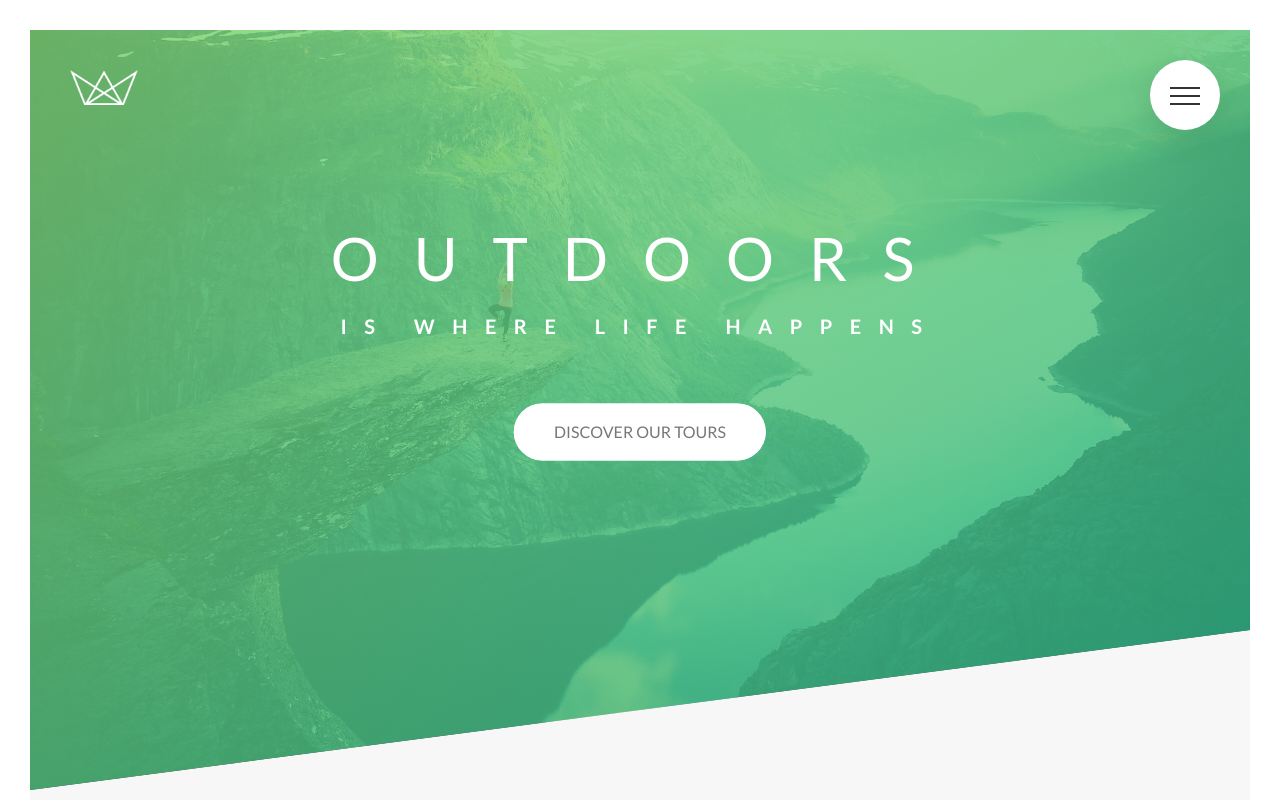
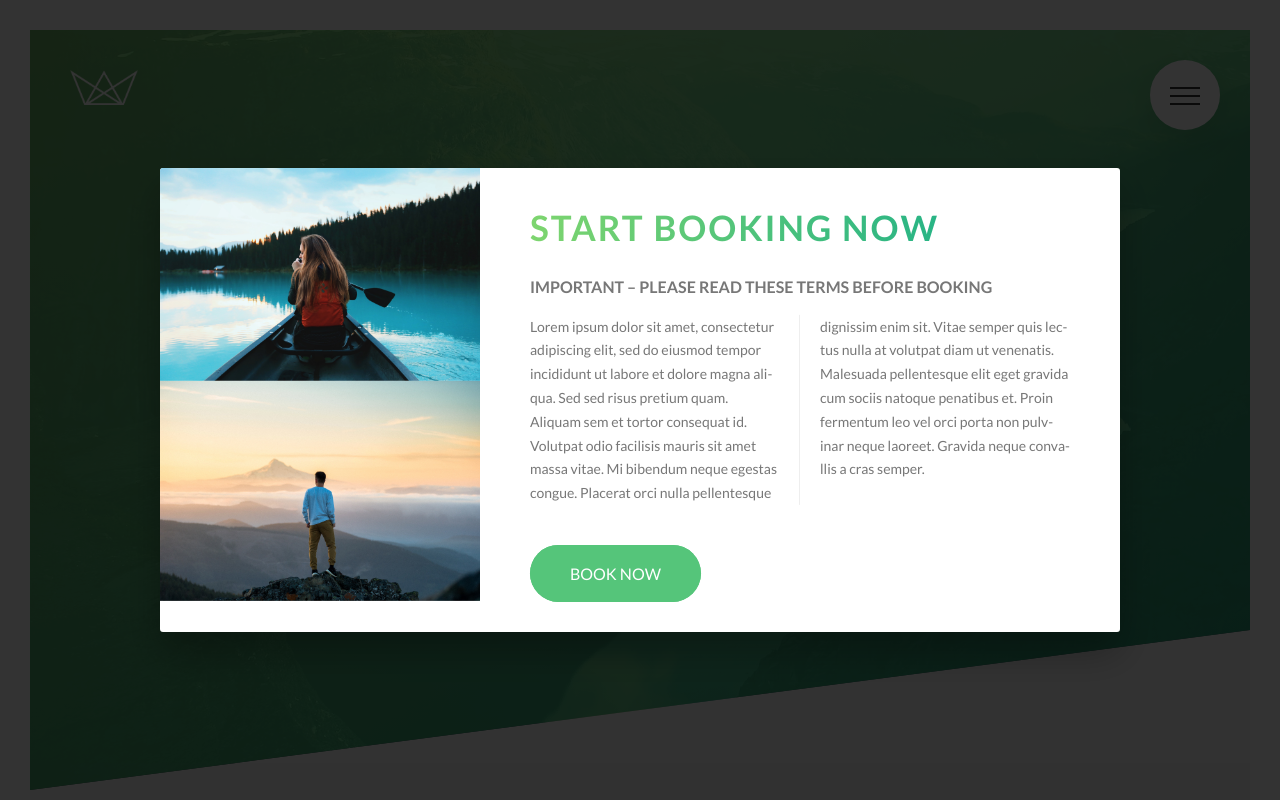
Before and after one commit to nitinporwal/Natours, a website: page index.html in a window 1280 px wide. Shown: the top 800 px of the page. Drawn offline with Linux system fonts and the light colour scheme.

Commit message:
add popup without functionality

```diff
--- a/index.html
+++ b/index.html
@@ -341,6 +341,28 @@
         </div>
       </div>
     </footer>
+
+    <div class="popup">
+      <div class="popup__content">
+        <div class="popup__left">
+          <img src="img/nat-8.jpg" alt="Tour Photo" class="popup__img">
+          <img src="img/nat-9.jpg" alt="Tour Photo" class="popup__img">
+        </div>
+        <div class="popup__right">
+          <h2 class="heading-secondary u-margin-bottom-small">
+            Start booking now
+          </h2>
+          <h3 class="heading-tertiary u-margin-bottom-small">
+            Important &ndash; Please read these terms before booking
+          </h3>
+          <p class="popup__text">
+            Lorem ipsum dolor sit amet, consectetur adipiscing elit, sed do eiusmod tempor incididunt ut labore et dolore magna aliqua. Sed sed risus pretium quam. Aliquam sem et tortor consequat id. Volutpat odio facilisis mauris sit amet massa vitae. Mi bibendum neque egestas congue. Placerat orci nulla pellentesque dignissim enim sit. Vitae semper quis lectus nulla at volutpat diam ut venenatis. Malesuada pellentesque elit eget gravida cum sociis natoque penatibus et.
+            Proin fermentum leo vel orci porta non pulvinar neque laoreet. Gravida neque convallis a cras semper.
+          </p>
+          <a href="#" class="btn btn--green">Book Now</a>
+        </div>
+      </div>
+    </div>
     <!--
     <section class="grid-test">
       <div class="row">
--- /dev/null
+++ b/sass/components/_popup.scss
@@ -0,0 +1,49 @@
+.popup {
+  height: 100vh;
+  width: 100%;
+  position: fixed;
+  top: 0;
+  left: 0;
+  background-color: rgba($color-black, 0.8);
+  z-index: 9999;
+
+  &__content {
+    width: 75%;
+    box-shadow: 0 2rem 4rem rgba($color-black, 0.3);
+    background-color: $color-white;
+    position: absolute;
+    top: 50%;
+    left: 50%;
+    transform: translate(-50%, -50%);
+    display: table;
+    border-radius: 3px;
+    overflow: hidden;
+  }
+
+  &__left {
+    width: 33.33333333%;
+    display: table-cell;
+  }
+
+  &__right {
+    width: 66.66666667%;
+    display: table-cell;
+    vertical-align: middle;
+    padding: 3rem 5rem;
+  }
+
+  &__img {
+    display: block;
+    width: 100%;
+  }
+
+  &__text {
+    font-size: 1.4rem;
+    margin-bottom: 4rem;
+    column-count: 2;
+    column-gap: 4rem;
+    column-rule: 1px solid $color-grey-light-2;
+    -webkit-hyphens: auto;
+    hyphens: auto;
+  }
+}
--- a/sass/main.scss
+++ b/sass/main.scss
@@ -14,6 +14,7 @@
 @import 'components/story';
 @import 'components/bg-video';
 @import 'components/form';
+@import 'components/popup';
 
 @import 'layout/header';
 @import 'layout/grid';
```
Also changed, not shown: css/style.css.
